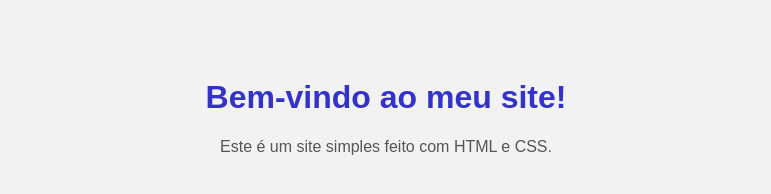
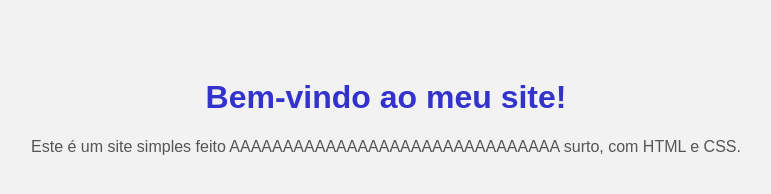
Before and after one commit to KeversonCaldr/Reposit-rio-X, a plain HTML site: page index.html in a window 1280 px wide. Shown: the whole page, without its empty margins (254-1025 px from the left). Drawn offline with Linux system fonts and the light colour scheme.

Commit message:
Atualização do site

```diff
--- a/index.html
+++ b/index.html
@@ -8,6 +8,6 @@
 </head>
 <body>
   <h1>Bem-vindo ao meu site!</h1>
-  <p>Este é um site simples feito com HTML e CSS.</p>
+  <p>Este é um site simples feito AAAAAAAAAAAAAAAAAAAAAAAAAAAAAAA surto, com HTML e CSS.</p>
 </body>
 </html>
```
